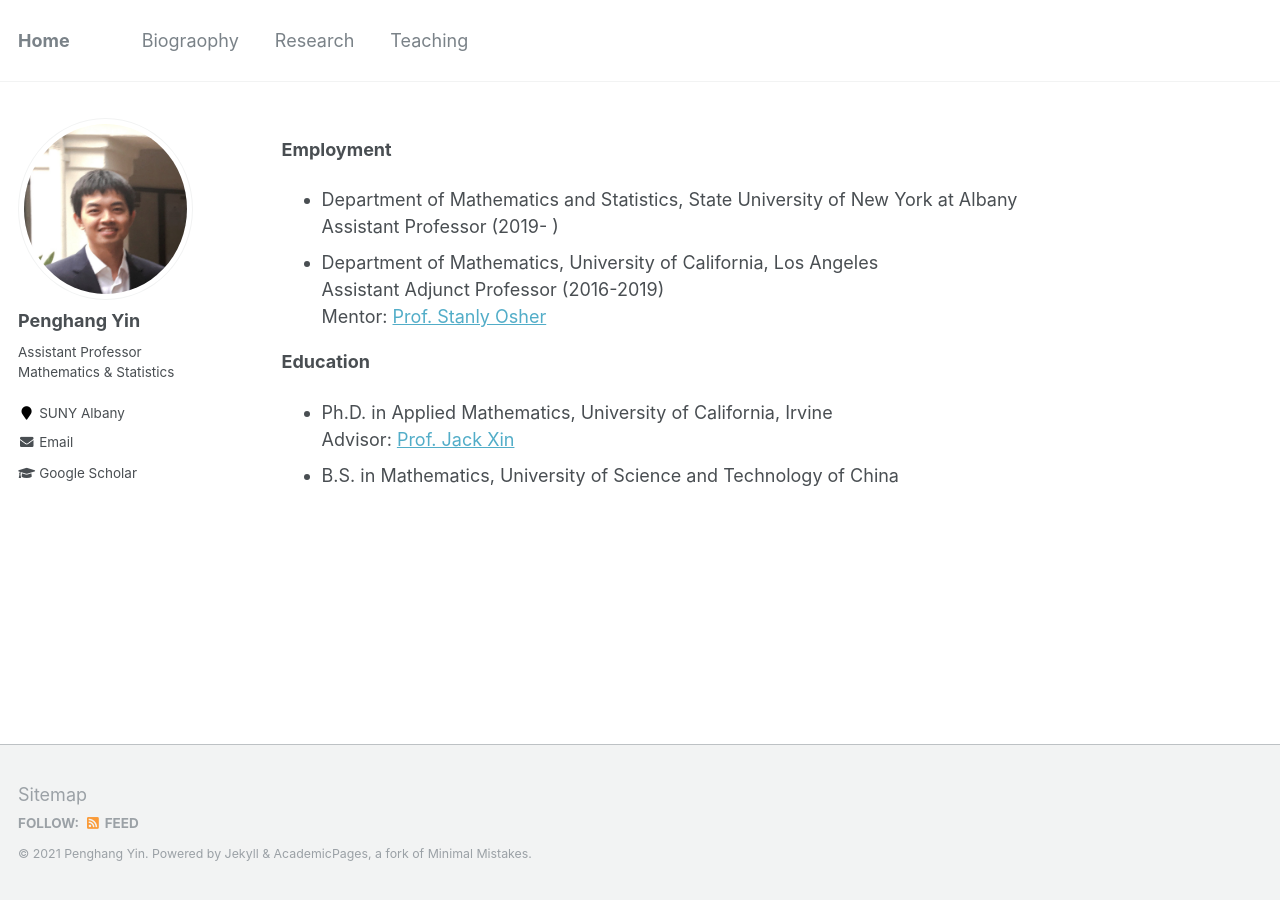
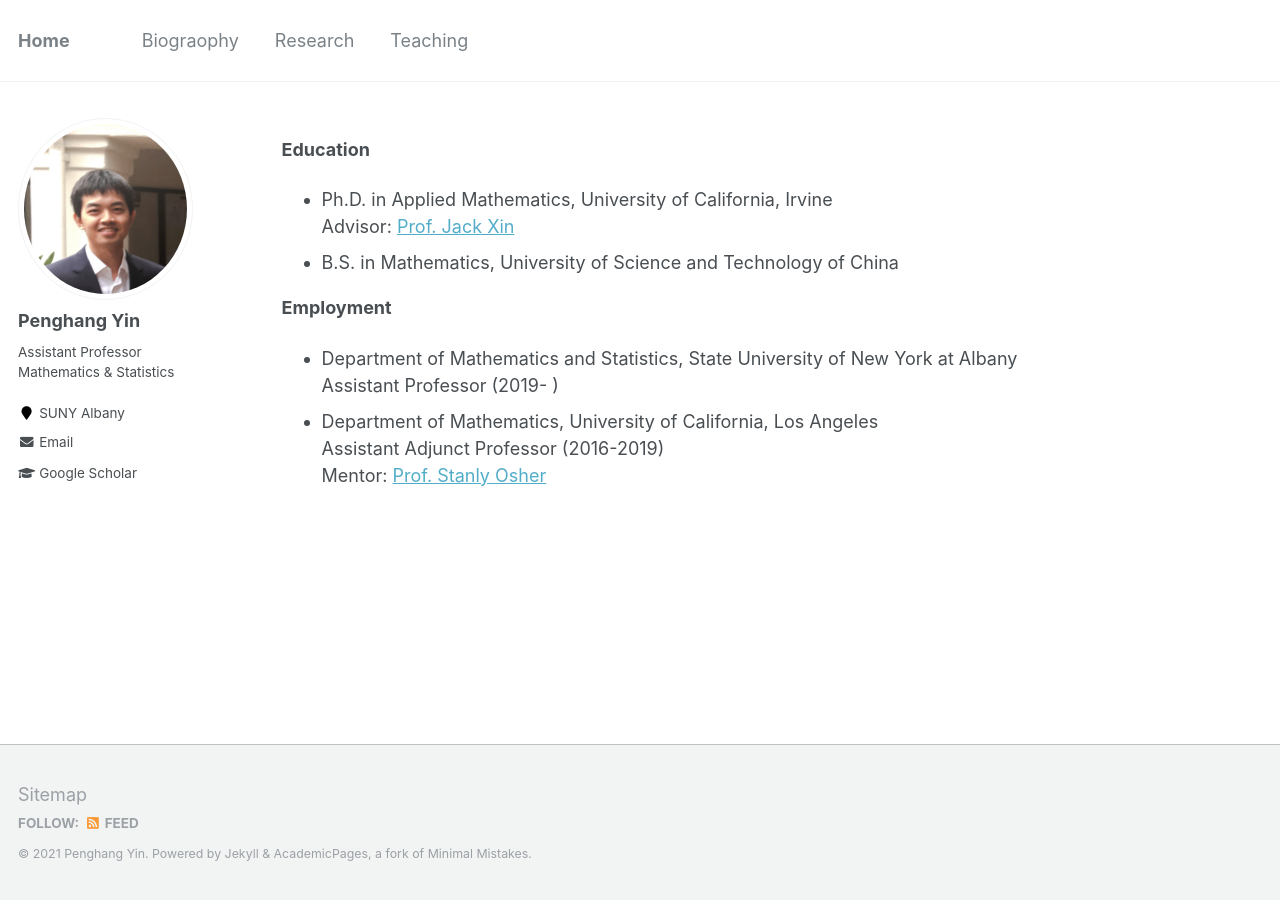
Before and after one commit to yin-penghang/yin-penghang.github.io, a Jekyll site: the page built from _pages/bio.md, in a window 1280 px wide. Built offline with Jekyll 4.4.1, drawn with Linux system fonts in a browser that asks for light colours; some of the changed lines change nothing that is shown.

Commit message:
Update bio.md

```diff
--- a/_pages/bio.md
+++ b/_pages/bio.md
@@ -6,6 +6,10 @@ author_profile: true
 ---
 {% include base_path %}
 
+**Education**
+ - Ph.D. in Applied Mathematics, University of California, Irvine \
+   Advisor: [Prof. Jack Xin](https://www.math.uci.edu/~jxin/)
+ - B.S. in Mathematics, University of Science and Technology of China
 
 **Employment**
  - Department of Mathematics and Statistics, State University of New York at Albany\
@@ -13,8 +17,3 @@ author_profile: true
  - Department of Mathematics, University of California, Los Angeles\
    Assistant Adjunct Professor (2016-2019)  \
    Mentor: [Prof. Stanly Osher](https://www.math.ucla.edu/~sjo/)
-
-**Education**
- - Ph.D. in Applied Mathematics, University of California, Irvine \
-   Advisor: [Prof. Jack Xin](https://www.math.uci.edu/~jxin/)
- - B.S. in Mathematics, University of Science and Technology of China
```
